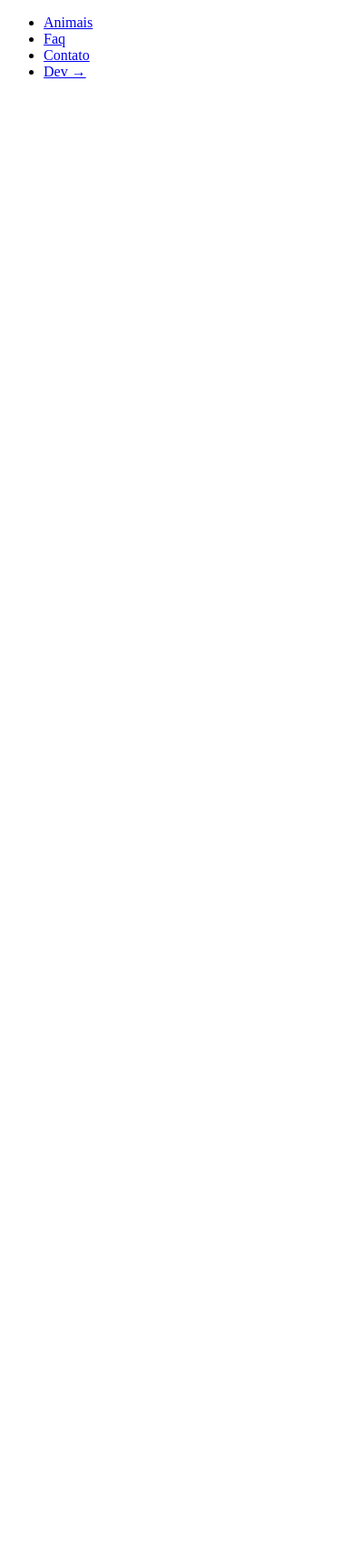
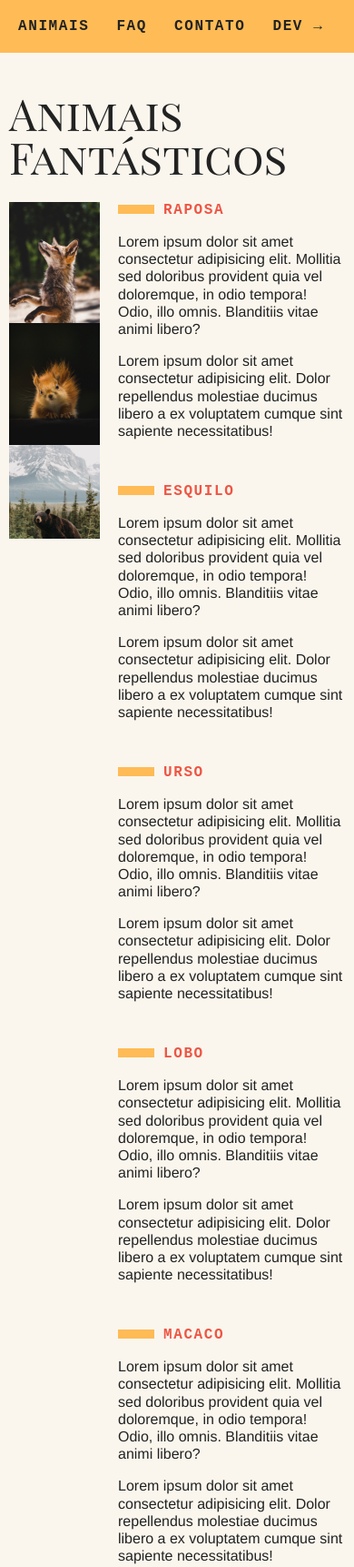
Before and after one commit to josehenrike/fantastic-animals, a plain HTML site: page index.html in a window 390 px wide. Shown: the top 1722 px of the page at 91% size. Before the commit the page ends 844 px from the top, so only its background shows below. Drawn offline with Linux system fonts and the light colour scheme; files that its build step writes are made by us from their sources.

Commit message:
html and css concluded

```diff
--- a/css/style.css
+++ b/css/style.css
@@ -0,0 +1,215 @@
+body,
+h1,
+h2,
+ul,
+li,
+p,
+dd,
+dt,
+dl {
+    margin: 0px;
+    padding: 0px;
+}
+
+img {
+    display: block;
+    max-width: 100%;
+}
+
+ul {
+    list-style: none;
+}
+
+body {
+    background: #faf6ed;
+    color: #222;
+    -webkit-font-smoothing: anitialised;
+    display: grid;
+    grid-template-columns: 1fr 120px minmax(300px, 800px) 1fr;
+}
+
+.menu {
+    grid-column: 3 / 5;
+    margin-top: 2rem;
+    margin-bottom: 2rem;
+    background: #fb5;
+}
+
+.menu ul {
+    display: flex;
+    flex-wrap: wrap;
+    padding: 10px;
+}
+
+.menu li a {
+    display: block;
+    padding: 10px;
+    margin-right: 10px;
+    color: #222;
+    text-decoration: none;
+    font-family: 'IBM Plex Mono', monospace;
+    font-weight: bold;
+    text-transform: uppercase;
+    letter-spacing: .1em;
+}
+
+.grid-section {
+    grid-column: 2 / 4;
+    width: 100%;
+    box-sizing: border-box;
+    padding: 10px;
+    display: grid;
+    grid-template-columns: 90px 300px 1fr;
+    grid-gap: 20px;
+    margin-bottom: 4rem;
+}
+
+.titulo {
+    font-family: 'Playfair Display SC', georgia;
+    font-size: 6rem;
+    line-height: 1;
+    font-weight: normal;
+    margin-bottom: 1rem;
+    grid-column: 1 / 4;
+}
+
+.animais h2 {
+    font-family: 'IBM Plex Mono', monospace;
+    font-size: 1rem;
+    text-transform: uppercase;
+    letter-spacing: .1em;
+    margin-bottom: 1rem;
+    color: #E54;
+}
+
+.animais h2::before {
+    content: '';
+    display: inline-block;
+    width: 40px;
+    height: 10px;
+    margin-right: 10px;
+    background: #fb5;
+}
+
+.animais p {
+    font-family: Helvetica, Arial;
+    line-height: 1.2;
+    margin-bottom: 1rem;
+}
+
+.animais-lista {
+    height: 370px;
+    overflow-y: scroll;
+    grid-column: 2;
+}
+
+.animais-lista::-webkit-scrollbar {
+    width: 18px;
+}
+
+.animais-lista::-webkit-scrollbar-thumb {
+    background: #fb5;
+    border-left: 4px solid #faf6ed;
+    border-right: 4px solid #faf6ed;
+}
+
+.animais-lista::-webkit-scrollbar-track {
+    background: #faf6ed;
+}
+
+.animais-descricao {
+    grid-column: 3;
+}
+
+.animais-descricao section {
+    margin-bottom: 3rem;
+}
+
+.faq-lista {
+    grid-column: 2 / 4;
+}
+
+.faq-lista dt {
+    font-family: 'IBM Plex Mono', monospace;
+    font-weight: bold;
+    margin-top: 2rem;
+    margin-bottom: .5rem;
+    color: #E54;
+}
+
+.faq-lista dt::before {
+    content: '';
+    display: inline-block;
+    width: 20px;
+    height: 10px;
+    margin-right: 10px;
+    background: #fb5;
+}
+
+.faq-lista dd {
+    font-family: Helvetica, Arial;
+    margin-bottom: .5rem;
+    margin-left: 30px;
+}
+
+.mapa {
+    grid-column: 2;
+}
+
+.dados {
+    grid-column: 3;
+}
+
+.dados li {
+    margin-bottom: 1rem;
+    font-family: Helvetica, Arial;
+}
+
+.dados li::before {
+    content: '';
+    display: inline-block;
+    width: 20px;
+    height: 10px;
+    margin-right: 10px;
+    background: #fb5;
+}
+
+.copy{
+    grid-column: 3 / 5;
+    margin-bottom: 2rem;
+    background: #fb5;
+}
+
+.copy p{
+    padding: 20px;
+    font-family: 'IBM Plex Mono', monospace;
+    font-weight: bold;
+}
+
+@media (max-width: 700px){
+    body{
+        grid-template-columns: 1fr;
+    }
+    .menu, .grid-section, .copy{
+        grid-column: 1;
+    }
+    .grid-section{
+        grid-template-columns: 100px 1fr;
+        grid-gap: 10px;
+    }
+    .animais-lista{
+        grid-column: 1;
+    }
+    .faq-lista, .dados, .mapa{
+        grid-column: 1 / 3;
+    }
+    .grid-section h1{
+        font-size: 3rem;
+    }
+    .menu{
+        margin-top: 0px;
+    }
+    .copy{
+        margin-bottom: 0px;
+    }
+}
--- a/index.html
+++ b/index.html
@@ -1,13 +1,19 @@
 <!DOCTYPE html>
 <html lang="en">
+
 <head>
     <meta charset="UTF-8">
-    <meta name="viewport" content="width=device-width, initial-scale=1.0">
-    <link rel="stylesheet" href="style.css">
+    <meta name="viewport"
+          content="width=device-width, initial-scale=1.0">
+    <link href="https://fonts.googleapis.com/css2?family=Playfair+Display+SC&display=swap"
+          rel="stylesheet">
+    <link rel="stylesheet"
+          href="css/style.css">
     <title>Animais Fantásticos</title>
 </head>
+
 <body>
-    <nav>
+    <nav class="menu">
         <ul>
             <li><a href="#animais">Animais</a></li>
             <li><a href="#faq">Faq</a></li>
@@ -15,6 +21,125 @@
             <li><a href="www.google.com">Dev →</a></li>
         </ul>
     </nav>
+
+    <section class="grid-section animais"
+             id="animais">
+        <h1 class="titulo">Animais Fantásticos</h1>
+        <ul class="animais-lista">
+            <li>
+                <img src="img/imagem1.jpg"
+                     alt="imagem 1">
+            </li>
+            <li>
+                <img src="img/imagem2.jpg"
+                     alt="imagem 1">
+            </li>
+            <li>
+                <img src="img/imagem3.jpg"
+                     alt="imagem 1">
+            </li>
+            <li>
+                <img src="img/imagem4.jpg"
+                     alt="imagem 1">
+            </li>
+            <li>
+                <img src="img/imagem5.jpg"
+                     alt="imagem 1">
+            </li>
+            <li>
+                <img src="img/imagem6.jpg"
+                     alt="imagem 1">
+            </li>
+        </ul>
+        <div class="animais-descricao">
+            <section>
+                <h2>Raposa</h2>
+                <p>Lorem ipsum dolor sit amet consectetur adipisicing elit. Mollitia sed doloribus provident quia vel doloremque,
+                    in odio tempora! Odio, illo omnis. Blanditiis vitae animi libero?</p>
+                <p>Lorem ipsum dolor sit amet consectetur adipisicing elit. Dolor repellendus molestiae ducimus libero a ex voluptatem
+                    cumque sint sapiente necessitatibus!</p>
+            </section>
+
+            <section>
+                <h2>Esquilo</h2>
+                <p>Lorem ipsum dolor sit amet consectetur adipisicing elit. Mollitia sed doloribus provident quia vel doloremque,
+                    in odio tempora! Odio, illo omnis. Blanditiis vitae animi libero?</p>
+                <p>Lorem ipsum dolor sit amet consectetur adipisicing elit. Dolor repellendus molestiae ducimus libero a ex voluptatem
+                    cumque sint sapiente necessitatibus!</p>
+            </section>
+
+            <section>
+                <h2>Urso</h2>
+                <p>Lorem ipsum dolor sit amet consectetur adipisicing elit. Mollitia sed doloribus provident quia vel doloremque,
+                    in odio tempora! Odio, illo omnis. Blanditiis vitae animi libero?</p>
+                <p>Lorem ipsum dolor sit amet consectetur adipisicing elit. Dolor repellendus molestiae ducimus libero a ex voluptatem
+                    cumque sint sapiente necessitatibus!</p>
+            </section>
+
+            <section>
+                <h2>Lobo</h2>
+                <p>Lorem ipsum dolor sit amet consectetur adipisicing elit. Mollitia sed doloribus provident quia vel doloremque,
+                    in odio tempora! Odio, illo omnis. Blanditiis vitae animi libero?</p>
+                <p>Lorem ipsum dolor sit amet consectetur adipisicing elit. Dolor repellendus molestiae ducimus libero a ex voluptatem
+                    cumque sint sapiente necessitatibus!</p>
+            </section>
+
+            <section>
+                <h2>Macaco</h2>
+                <p>Lorem ipsum dolor sit amet consectetur adipisicing elit. Mollitia sed doloribus provident quia vel doloremque,
+                    in odio tempora! Odio, illo omnis. Blanditiis vitae animi libero?</p>
+                <p>Lorem ipsum dolor sit amet consectetur adipisicing elit. Dolor repellendus molestiae ducimus libero a ex voluptatem
+                    cumque sint sapiente necessitatibus!</p>
+            </section>
+
+            <section>
+                <h2>Leão</h2>
+                <p>Lorem ipsum dolor sit amet consectetur adipisicing elit. Mollitia sed doloribus provident quia vel doloremque,
+                    in odio tempora! Odio, illo omnis. Blanditiis vitae animi libero?</p>
+                <p>Lorem ipsum dolor sit amet consectetur adipisicing elit. Dolor repellendus molestiae ducimus libero a ex voluptatem
+                    cumque sint sapiente necessitatibus!</p>
+            </section>
+        </div>
+    </section>
+
+    <section class="grid-section faq"
+             id="faq">
+        <h1 class="titulo">FAQ</h1>
+        <dl class="faq-lista">
+            <dt>Qual a idade dos animais?</dt>
+            <dd>Lorem ipsum dolor sit amet consectetur adipisicing elit. Neque tempora tempore harum at culpa voluptatibus,
+                dignissimos commodi nostrum mollitia similique, officia, earum maiores vitae sunt.</dd>
+            <dt>Eles são fantásticos?</dt>
+            <dd>Lorem ipsum dolor sit amet consectetur adipisicing elit. Neque tempora tempore harum at culpa voluptatibus,
+                dignissimos commodi nostrum mollitia similique, officia, earum maiores vitae sunt.</dd>
+            <dt>Qual a diferença?</dt>
+            <dd>Lorem ipsum dolor sit amet consectetur adipisicing elit. Neque tempora tempore harum at culpa voluptatibus,
+                dignissimos commodi nostrum mollitia similique, officia, earum maiores vitae sunt.</dd>
+            <dt>Como proteger?</dt>
+            <dd>Lorem ipsum dolor sit amet consectetur adipisicing elit. Neque tempora tempore harum at culpa voluptatibus,
+                dignissimos commodi nostrum mollitia similique, officia, earum maiores vitae sunt.</dd>
+        </dl>
+    </section>
+
+    <section class="grid-section contato"
+             id="contato">
+        <h1 class="titulo">Contato</h1>
+        <div class="mapa">
+            <img src="img/mapa.png"
+                 alt="mapa">
+        </div>
+        <ul class="dados">
+            <li>contato@teste.com</li>
+            <li>+55 (99) 99999-9999</li>
+            <li>Rua do Centro, n°20, Centro</li>
+        </ul>
+    </section>
+
+    <footer class="copy">
+        <p>Todos os direitos reservados.</p>
+    </footer>
+
     <script src="script.js"></script>
 </body>
+
 </html>
```
